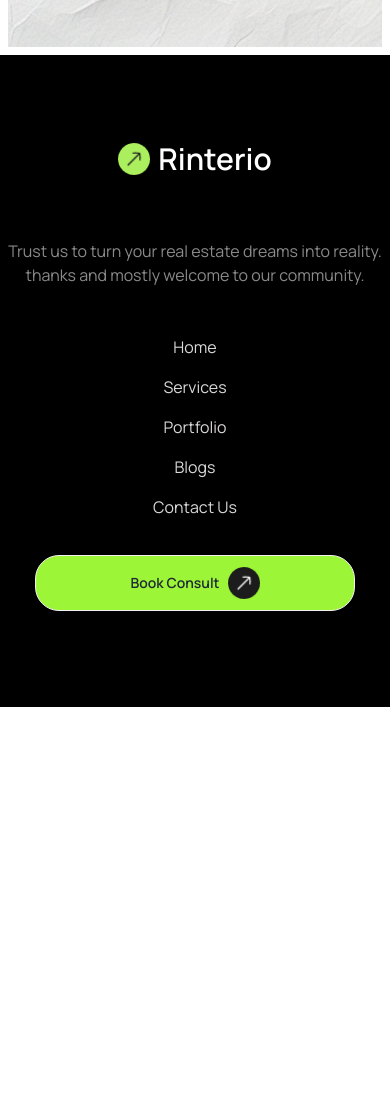
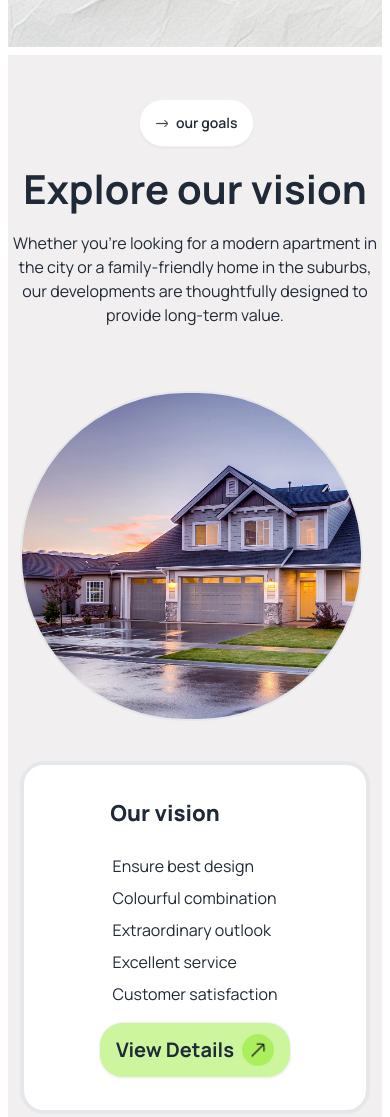
Before and after one commit to Rafiq6743/assin-ment-3, a plain HTML site: page index.html in a window 390 px wide. Shown: the part 6562-7679 px from the top of the page. Before the commit the page ends 7269 px from the top, so only its background shows below. Drawn offline with nearby package versions, Linux system fonts and the light colour scheme.

Commit message:
added new change

```diff
--- a/index.html
+++ b/index.html
@@ -16,8 +16,8 @@
 
 </head>
 <body>
-   <section class="bg-gradient-to-b from-[#f1efef] to-[#ffffff]">
-    <div class="navbar  md:w-[1100px] lg:ml-20 pt-10 ">
+   <section class="bg-gradient-to-b from-[#f1efef] to-[#ffffff]  ">
+    <div class="navbar  md:w-[1170px] lg:ml-20 pt-10  ">
         <div class="navbar-start">
 
 
@@ -48,7 +48,7 @@
           </button>
 
         </div>
-        <div class="navbar-center hidden lg:flex mr-8">
+        <div class="navbar-center hidden lg:flex mr-16">
           <ul class="menu menu-horizontal px-1">
             <li><a class="text-base font-extrabold">Home</a></li>
             <li><a class="text-base font-normal text-[#737373]">Services</a></li>
@@ -58,7 +58,7 @@
 
           </ul>
         </div>
-        <div class="navbar-end hidden md:flex">
+        <div class="navbar-end hidden md:flex ">
             <button class=" btn btn-ghost btn-circle mr-4">
                 <svg width="48.015991" height="48.016113" viewBox="0 0 48.016 48.0161" fill="none" xmlns="http://www.w3.org/2000/svg" xmlns:xlink="http/www.w3.org/1999/xlink">
                     <desc>
@@ -93,7 +93,7 @@
 
 
               </button>
-          <a class="btn h-14 w-48 rounded-3xl bg-[#ABEF5F]">Book Consult
+          <a class="btn h-14 w-48 rounded-3xl bg-[#ABEF5F] ">Book Consult
             <img class="h-8" src="assets/image2.png" alt="">
           </a>
 
@@ -278,6 +278,39 @@
     </a>
     </div>
  </section>
+ <section class="bg-[#f1efef] pt-11 mx-2 ">
+  <a class="btn rounded-3xl bg-[#ffffff] lg:ml-[46%] ml-[35%]" href="">
+    <img class="w-3" src="assets/image3.png"> our goals
+    </a>
+    <div class="flex flex-col justify-center items-center">
+       <div>
+        <h3 class="font-bold text-[40px] mt-3 text-center">Explore our vision </h3>
+       </div>
+       <div>
+        <p class="mt-3 text-center">Whether you're looking for a modern apartment in the city or a family-friendly home in the suburbs, </p>
+          <p class="text-center">  our developments are thoughtfully designed to provide long-term value.</p>
+       </div>
+    </div>
+    <div class="lg:flex justify-center gap-40 mt-16 pb-20 mx-3 ">
+      <div class="border-2 rounded-full lg:w-[30%] lg:h-[400px] w-[98%] h-[330px] " style="background-image:url(assets/homme.jpg); background-size: cover;">
+
+      </div>
+      <div class="border-4 lg:w-96 rounded-3xl bg-white flex flex-col  lg:pt-16 mt-10 lg:mt-0 pb-8 items-center pt-8">
+<h3 class="font-extrabold text-[22px] ml-[-60px]">Our vision</h3>
+<ul>
+  <li class="mt-6"> Ensure best design</li>
+  <li class="mt-2"> Colourful combination</li>
+  <li class="mt-2">Extraordinary outlook</li>
+  <li class="mt-2">Excellent service</li>
+  <li class="mt-2">Customer satisfaction</li>
+</ul>
+<a class="btn h-14 w-48 rounded-3xl bg-[#ccf59e] text-xl font-bold mt-4">View Details
+  <img class="h-8" src="assets/image1.png" alt="">
+</a>
+      </div>
+    </div>
+
+ </section>
  <footer class="pb-24 bg-black pt-20 ">
 
       <div class="flex items-center flex-col"><a class="btn btn-ghost text-3xl   text-white  ">
```
Also changed, not shown: assets/homme.jpg (added).
